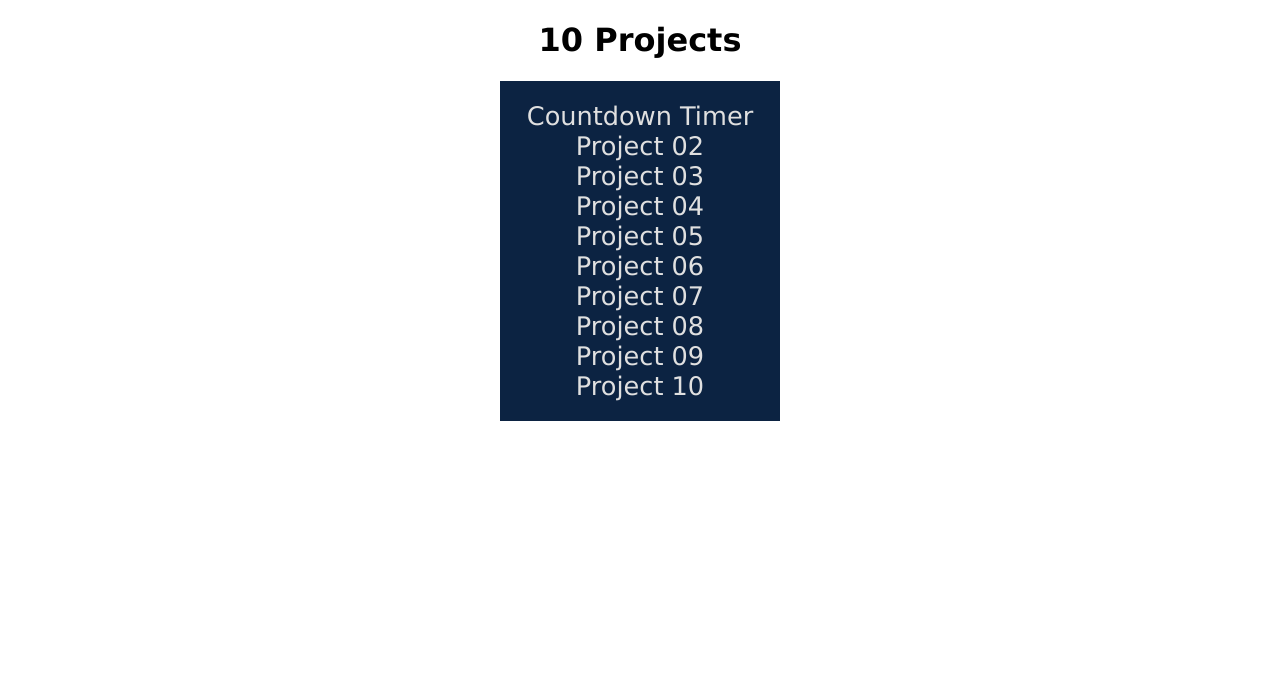
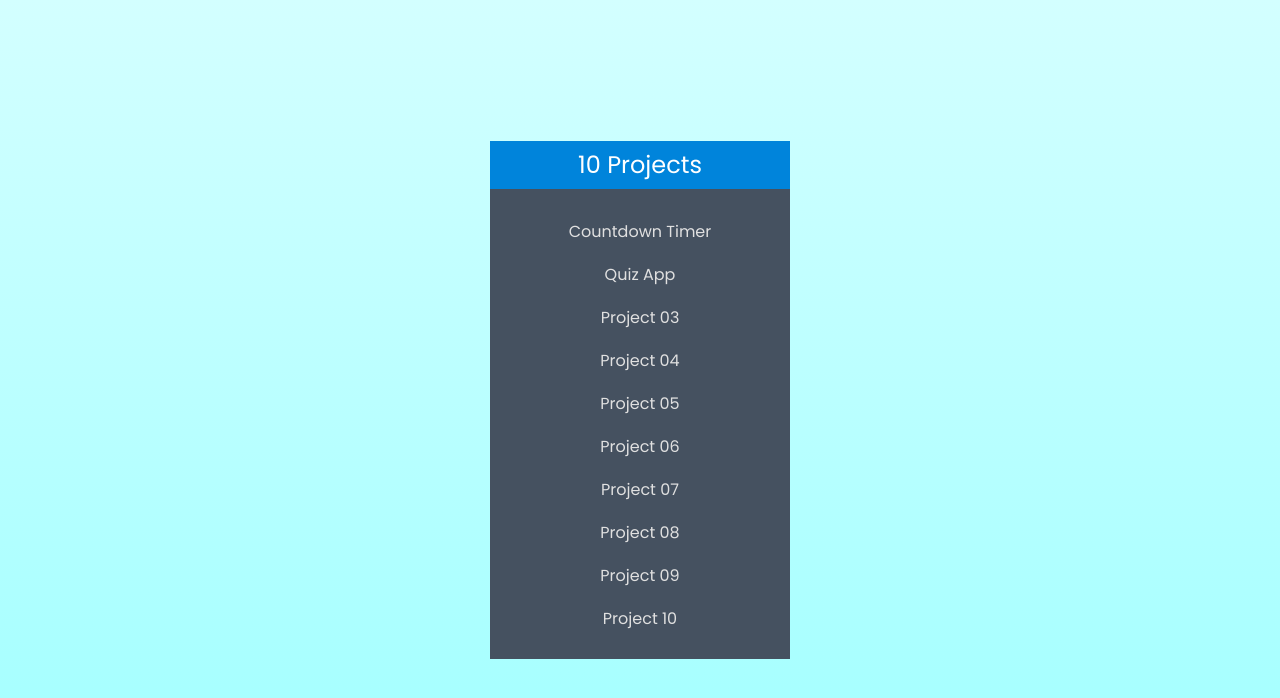
Before and after one commit to GustavoDias7/10-projects-in-10-hours, a plain HTML site: page index.html in a window 1280 px wide. Drawn offline with Linux system fonts and the light colour scheme.

Commit message:
Create new design

```diff
--- a/index.html
+++ b/index.html
@@ -12,7 +12,7 @@
         <nav>
             <ul>
                 <li class="button"><a href="./1-countdown-timer/index.html">Countdown Timer</a></li>
-                <li class="button"><a href="#">Project 02</a></li>
+                <li class="button"><a href="./2-quiz-app/index.html">Quiz App</a></li>
                 <li class="button"><a href="#">Project 03</a></li>
                 <li class="button"><a href="#">Project 04</a></li>
                 <li class="button"><a href="#">Project 05</a></li>
--- a/style.css
+++ b/style.css
@@ -1,24 +1,58 @@
+@import url("https://fonts.googleapis.com/css2?family=Poppins:wght@200;400;600&display=swap");
+
 * {
-    font-family: Verdana, Tahoma, sans-serif;
+    font-family: "Poppins", sans-serif;
+    margin: 0;
+    padding: 0;
+}
+
+body {
+    height: 100vh;
+    background: linear-gradient(#d3ffff, #a1ffff);
+}
+
+main {
+    max-width: 300px;
+    height: 518px;
+    position: absolute;
+    top: 0;
+    right: 0;
+    bottom: 0;
+    left: 0;
+    margin: auto;
+}
+
+h1 {
+    font-size: 1.5rem;
+    font-weight: normal;
+    background-color: #0084db;
+    color: #fff;
+    margin: auto;
+    padding: .4rem;
 }
 
 a {
-    font-size: 1.6rem;
+    display: inline-block;
+    font-size: 1rem;
     color: #e0e0e0;
     text-decoration: none;
+    transition: 0.2s;
+    width: 80%;
+    padding: .5rem;
+    border-radius: 3px;
 }
 
 a:hover {
-    color: #c0c0c0;
+    background-color: #00df89;
+    color: #fff;
 }
 
 ul {
     list-style-type: none;
-    background-color: rgb(12, 35, 66);
+    background-color: #455160;
     color: #e0e0e0;
     font-size: 1.6rem;
     padding: 20px 0;
-    max-width: 280px;
     text-align: center;
     margin: auto;
 }
```
